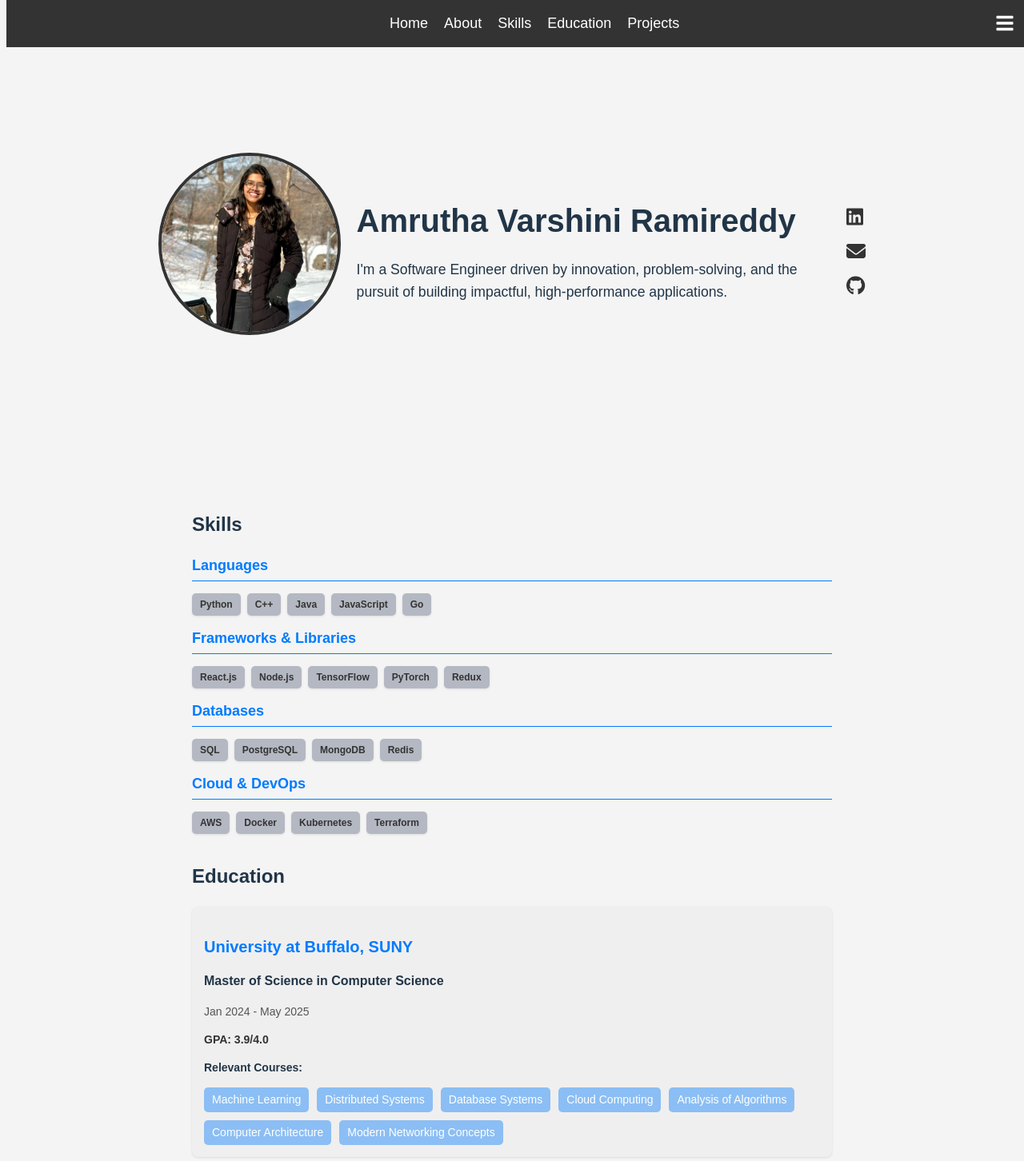
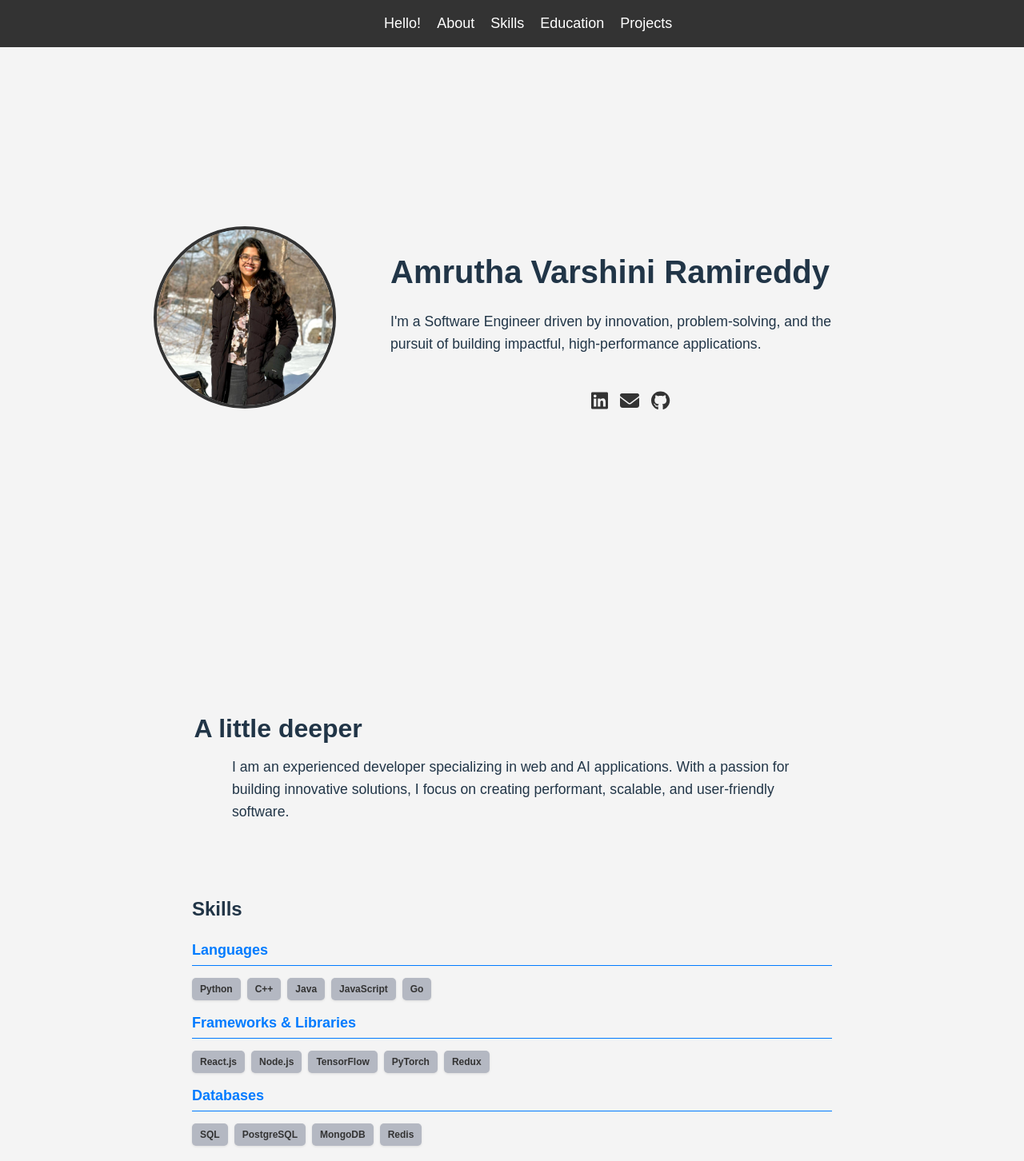
Before and after one commit to Amrutha277/portfolio, a React (Vite) app: page /home in a window 1280 px wide. Shown: the top 1452 px of the page at 80% size. Built offline with nearby package versions, Linux system fonts and the light colour scheme.

Commit message:
px to rem

```diff
--- /dev/null
+++ b/src/components/About.css
@@ -0,0 +1,26 @@
+/* src/styles/About.css */
+.about-container {
+    width: 100%;
+    max-width: 1000px; /* match your other sections' max width if any */
+    margin: 0 auto;    /* center horizontally */
+    padding: 60px 8%;/* space around content */
+    text-align: center;/* center text, optional */
+    box-sizing: border-box;
+  }
+
+  /* If you want a heading style matching other sections */
+  .about-container h2 {
+    font-size: 2rem;
+    margin-bottom: 10px;
+    text-align: left;
+
+  }
+
+  /* Paragraph style */
+  .about-container p {
+    font-size: 1.1rem;
+    line-height: 1.6;
+    max-width: 700px;   /* narrower text block for better readability */
+    margin: 0 auto;     /* center text block */
+    text-align: left;
+  }
--- a/src/components/About.jsx
+++ b/src/components/About.jsx
@@ -1,10 +1,18 @@
-import "../index.css";
+// src/components/About.js
+import React from "react";
+import "./About.css"; // Import the CSS file for About section
 
-const About = () => (
-  <div className="container">
-    <h2>About Me</h2>
-    <p>I am an experienced developer specializing in web and AI applications.</p>
-  </div>
-);
+const About = () => {
+  return (
+    <div className="about-container">
+      <h2>A little deeper</h2>
+      <p>
+        I am an experienced developer specializing in web and AI applications.
+        With a passion for building innovative solutions, I focus on creating
+        performant, scalable, and user-friendly software.
+      </p>
+    </div>
+  );
+};
 
 export default About;
--- a/src/components/Home.jsx
+++ b/src/components/Home.jsx
@@ -3,6 +3,7 @@ import profile from "../assets/profile.jpeg";
 import { FontAwesomeIcon } from "@fortawesome/react-fontawesome";
 import { faLinkedin, faGithub } from "@fortawesome/free-brands-svg-icons";
 import { faEnvelope } from "@fortawesome/free-solid-svg-icons";
+import About from "../components/About";
 import Skills from "../components/Skills";
 import Projects from "../components/Projects";
 import Education from "../components/Education";
@@ -20,7 +21,7 @@ const Home = () => (
         <img src={profile} alt="Profile" className="profile-pic" />
       </div>
 
-      {/* Center - Name, Description, and Skills */}
+      {/* Right - Text and Social Links */}
       <div className="home-text">
         <h1>Amrutha Varshini Ramireddy</h1>
         <p>
@@ -28,31 +29,32 @@ const Home = () => (
           pursuit of building impactful, high-performance applications.
         </p>
 
-        {/* Skills Section (Plain Text, Horizontal, Dark Blue) */}
-        {/* <p className="skills-text">
-          <strong>Languages:</strong> Python | Java | C++ <br />
-          <strong>Frameworks:</strong> React | Node.js | Express.js <br />
-          <strong>Technologies:</strong> Machine Learning | Databases | Distributed Systems
-        </p> */}
-      </div>
-
-      {/* Right - Social Links */}
+        {/* Social Links Below the Text */}
         <div className="social-links">
-        <a href="https://www.linkedin.com/in/amrutha-varshini-ramireddy-906034328/"
-           target="_blank" rel="noopener noreferrer">
+          <a
+            href="https://www.linkedin.com/in/amrutha-varshini-ramireddy-906034328/"
+            target="_blank"
+            rel="noopener noreferrer"
+          >
             <FontAwesomeIcon icon={faLinkedin} className="social-icon" />
           </a>
           <a href="mailto:aramired@buffalo.edu">
             <FontAwesomeIcon icon={faEnvelope} className="social-icon" />
           </a>
-        <a href="https://github.com/Amrutha277" target="_blank" rel="noopener noreferrer">
+          <a
+            href="https://github.com/Amrutha277"
+            target="_blank"
+            rel="noopener noreferrer"
+          >
             <FontAwesomeIcon icon={faGithub} className="social-icon" />
           </a>
+        </div>
       </div>
     </div>
 
     {/* Scrollable Sections Below */}
     <div className="scrollable-sections">
+      <About></About>
       <Skills />
       <Education />
       <Projects />
--- a/src/components/Navbar.jsx
+++ b/src/components/Navbar.jsx
@@ -10,7 +10,7 @@ const Navbar = () => {
     <nav className="navbar">
       {/* Navigation Links */}
       <ul className={isMobile ? "nav-links-mobile" : "nav-links"}>
-        <li><NavLink to="/" onClick={() => setIsMobile(false)}>Home</NavLink></li>
+        <li><NavLink to="/" onClick={() => setIsMobile(false)}>Hello!</NavLink></li>
         <li><NavLink to="/about" onClick={() => setIsMobile(false)}>About</NavLink></li>
         <li><NavLink to="/skills" onClick={() => setIsMobile(false)}>Skills</NavLink></li>
         <li><NavLink to="/education" onClick={() => setIsMobile(false)}>Education</NavLink></li>
--- a/src/index.css
+++ b/src/index.css
@@ -14,11 +14,11 @@
 .navbar {
   background: #333;
   color: white;
-  padding: 15px;
+  padding: 0.9375rem; /* 15px -> 0.9375rem */
   display: flex;
   justify-content: center;
-  gap: 30px;
-  position: fixed; /* Keeps it fixed on top */
+  gap: 1.875rem; /* 30px -> 1.875rem */
+  position: fixed;
   width: 100%;
   top: 0;
   z-index: 1000;
@@ -26,7 +26,7 @@
 
 .navbar a {
   color: white;
-  font-size: 18px;
+  font-size: 1.125rem; /* 18px -> 1.125rem */
   text-decoration: none;
 }
 
@@ -36,7 +36,7 @@
 
 /* Main Content - Scrollable Sections */
 .main-content {
-  margin-top: 80px; /* Offset for the fixed navbar */
+  margin-top: 5rem; /* 80px -> 5rem */
   display: flex;
   flex-direction: column;
   align-items: center;
@@ -44,11 +44,19 @@
 
 /* Section Styling */
 .section {
+  /* Force full screen */
+  height: calc(100vh - 3.75rem); /* 60px -> 3.75rem */
+  margin-top: 3.75rem; /* 60px -> 3.75rem */
   width: 100%;
-  max-width: 1000px;
-  text-align: center;
-  padding: 60px 20px;
-  margin-bottom: 40px;
+  display: flex;
+  flex-direction: column;
+  justify-content: center;
+  align-items: center;
+
+  /* Remove default padding/margins that might cause overlap */
+  margin: 0;
+  padding: 0;
+  box-sizing: border-box;
 }
 
 /* Home Section */
@@ -56,33 +64,33 @@
   display: flex;
   align-items: center;
   justify-content: space-between;
-  gap: 20px;
-  padding: 60px 15%;
-  height: 75vh;
+  gap: 1.25rem; /* 20px -> 1.25rem */
+  padding: 0 15%;
+  height: 100vh;
   box-sizing: border-box;
 }
 
 /* Profile Picture */
 .profile-pic {
-  width: 220px;
-  height: 220px;
+  width: 13.75rem;  /* 220px -> 13.75rem */
+  height: 13.75rem; /* same as width */
   border-radius: 50%;
   object-fit: cover;
-  object-position: center 20%; /* Adjust to ensure face is visible */
-  border: 4px solid #333;
+  object-position: center 20%;
+  border: 0.25rem solid #333; /* 4px -> 0.25rem */
 }
 
 /* Text Section */
 .home-text {
   flex: 2;
   text-align: left;
-  max-width: 600px;
+  max-width: 37.5rem; /* 600px -> 37.5rem */
 }
 
 /* Heading */
 .home-text h1 {
   font-size: 2.5rem;
-  margin-bottom: 10px;
+  margin-bottom: 0.625rem; /* 10px -> 0.625rem */
 }
 
 .home-text p {
@@ -92,23 +100,24 @@
 
 /* Skills Section */
 .skills-text {
-  font-size: 16px;
+  font-size: 1rem; /* 16px -> 1rem */
   color: #001f3f;
   text-align: center;
-  margin-top: 10px;
+  margin-top: 0.625rem; /* 10px -> 0.625rem */
   font-weight: 500;
 }
 
 /* Social Links */
 .social-links {
   display: flex;
-  flex-direction: column;
-  gap: 15px;
-  margin-top: 15px;
+  flex-direction: row;
+  gap: 0.9375rem; /* 15px -> 0.9375rem */
+  margin-top: 2.8125rem; /* 45px -> 2.8125rem */
+  justify-content: center;
 }
 
 .social-icon {
-  font-size: 24px;
+  font-size: 1.5rem; /* 24px -> 1.5rem */
   color: #333;
   transition: color 0.3s;
 }
@@ -120,21 +129,33 @@
 /* Skills, Education, Projects Section */
 .section-title {
   font-size: 2rem;
-  margin-bottom: 15px;
+  margin-bottom: 0.9375rem; /* 15px -> 0.9375rem */
+}
+
+html, body {
+  margin: 0;
+  padding: 0;
+  height: 100%;
+  scroll-behavior: smooth;
+  scroll-snap-type: y mandatory; /* vertical snap */
+}
+
+.section {
+  scroll-snap-align: start; /* each section snaps to top */
 }
 
 /* Responsive Design */
-@media (max-width: 900px) {
+@media (max-width: 56.25rem) { /* 900px -> 900/16 = 56.25rem */
   .home-container {
     flex-direction: column;
     text-align: center;
     height: auto;
-    padding: 50px 10%;
+    padding: 3.125rem 10%; /* 50px -> 3.125rem */
   }
 
   .profile-pic {
-    width: 180px;
-    height: 180px;
+    width: 11.25rem; /* 180px -> 11.25rem */
+    height: 11.25rem;
   }
 
   .home-text {
@@ -146,27 +167,28 @@
     justify-content: center;
   }
 }
+
 /* Navbar Styling */
 .navbar {
   background: #333;
   color: white;
-  padding: 0.2px;
+  padding: 0.0125rem; /* 0.2px -> 0.0125rem (very small) */
   display: flex;
   justify-content: center;
-  gap: 30px;
-  font-size: 16px; /* Reduce font size if necessary */
+  gap: 1.875rem; /* 30px -> 1.875rem */
+  font-size: 1rem; /* 16px -> 1rem */
 }
 
 .nav-links {
   display: flex;
   list-style: none;
-  gap: 20px;
+  gap: 1.25rem; /* 20px -> 1.25rem */
 }
 
 .nav-links li a {
   text-decoration: none;
   color: white;
-  font-size: 18px;
+  font-size: 1.125rem; /* 18px -> 1.125rem */
   transition: color 0.3s;
 }
 
@@ -177,28 +199,33 @@
 /* Mobile View */
 .nav-links-mobile {
   position: absolute;
-  top: 60px;
-  right: 15px;
-  background: rgba(0, 0, 0, 0.8); /* Change to transparent or semi-transparent */
+  color: #000;
+  top: 3.75rem; /* 60px -> 3.75rem */
+  right: 0.9375rem; /* 15px -> 0.9375rem */
+  background: rgba(0, 0, 0, 0.8);
   display: flex;
   flex-direction: column;
-  padding: 10px;
-  border-radius: 5px;
-  backdrop-filter: blur(10px); /* Optional: Adds a blur effect for better visibility */
+  padding: 0.625rem; /* 10px -> 0.625rem */
+  border-radius: 0.3125rem; /* 5px -> 0.3125rem */
+  backdrop-filter: blur(0.625rem); /* 10px -> 0.625rem */
 }
 
 /* Make background completely transparent */
 .nav-links-mobile {
-  background: transparent;
+  background: #333;
   backdrop-filter: none;
+  list-style: none;
+  margin: 0;
 }
 
 /* Mobile Menu Links */
 .nav-links-mobile a {
-  color: white;
-  padding: 10px;
+  color: rgb(241, 238, 238);
+  padding: 0.625rem; /* 10px -> 0.625rem */
   text-decoration: none;
-  font-size: 18px;
+  font-size: 1.125rem; /* 18px -> 1.125rem */
+  list-style: none;
+  margin: 0;
 }
 
 .nav-links-mobile a:hover {
@@ -207,21 +234,24 @@
 
 /* Mobile Navbar Close Button */
 .hamburger-menu {
+  display: none;
   position: absolute;
-  top: 15px;
-  right: 20px;
-  font-size: 24px;
+  top: 0.9375rem; /* 15px -> 0.9375rem */
+  right: 1.25rem; /* 20px -> 1.25rem */
+  font-size: 1.5rem; /* 24px -> 1.5rem */
   cursor: pointer;
   z-index: 100;
 }
 
 /* Responsive: Show Hamburger Menu in Mobile */
-@media (max-width: 768px) {
+@media (max-width: 48rem) { /* 768px -> 48rem */
   .nav-links {
     display: none;
+    color: #000;
   }
 
   .hamburger-menu {
     display: block;
+    color: #000;
   }
 }
--- a/vite.config.js
+++ b/vite.config.js
@@ -3,6 +3,6 @@ import react from '@vitejs/plugin-react'
 
 // https://vite.dev/config/
 export default defineConfig({
-  base: "/portfolio/", // Matches your repository name
+  base: "/portfolio", // Matches your repository name
   plugins: [react()],
 });
```
Lines whose indentation alone changed are shown as unchanged.
